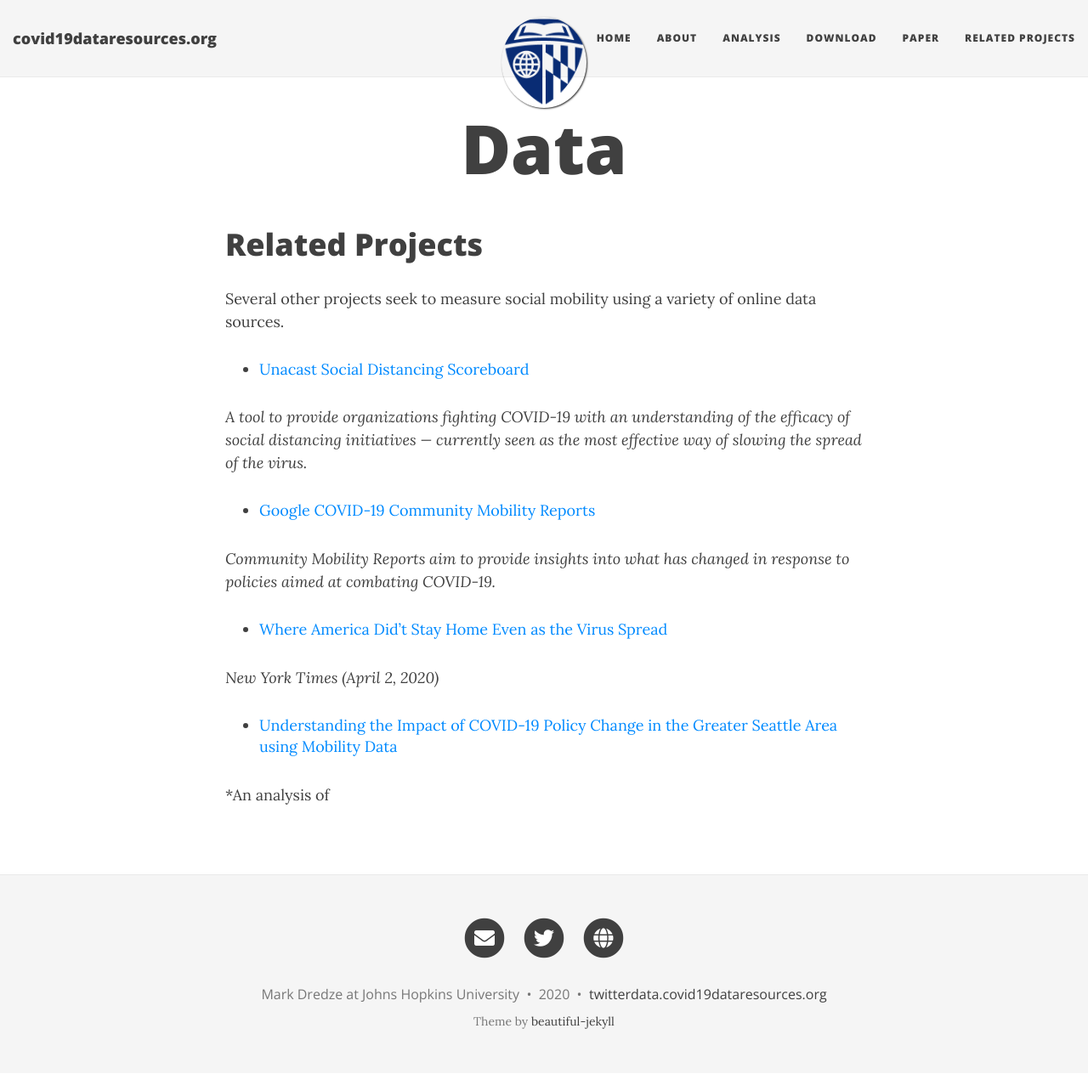
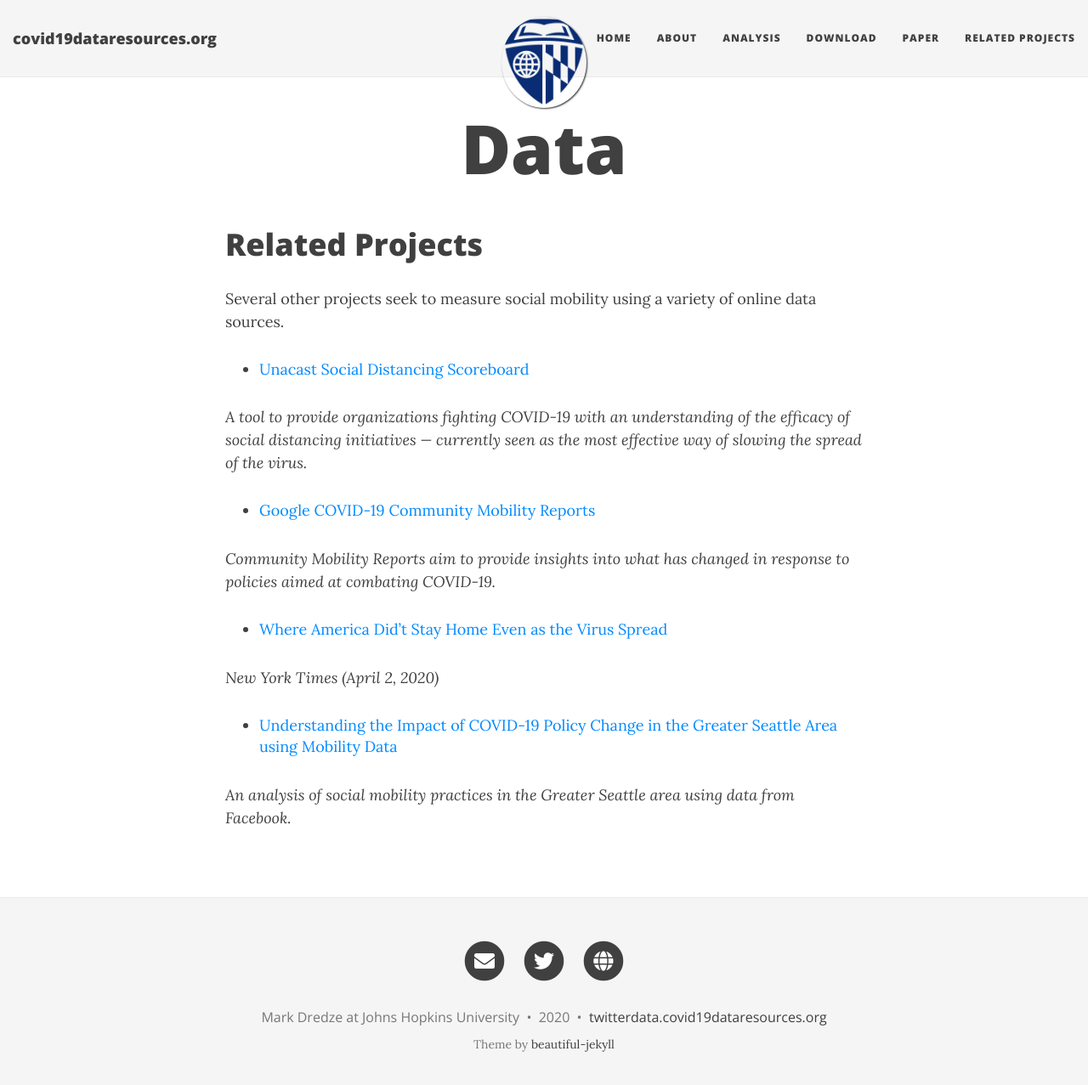
Before and after one commit to mdredze/covid19_social_mobility.github.io, a Jekyll site: the page built from related.md, in a window 1280 px wide and 1290 px high. Shown: the top 1277 px of the window at 85% size. Built offline with Jekyll 4.4.1, drawn with Linux system fonts in a browser that asks for light colours; nearby versions of some CDN libraries.

Commit message:
New project in related work

```diff
--- a/related.md
+++ b/related.md
@@ -24,4 +24,4 @@
 - [Understanding the Impact of COVID-19 Policy Change
 in the Greater Seattle Area using Mobility Data](https://covid.idmod.org/data/Understanding_impact_of_COVID_policy_change_Seattle.pdf)
 
-*An analysis of
+*An analysis of social mobility practices in the Greater Seattle area using data from Facebook.*
```
